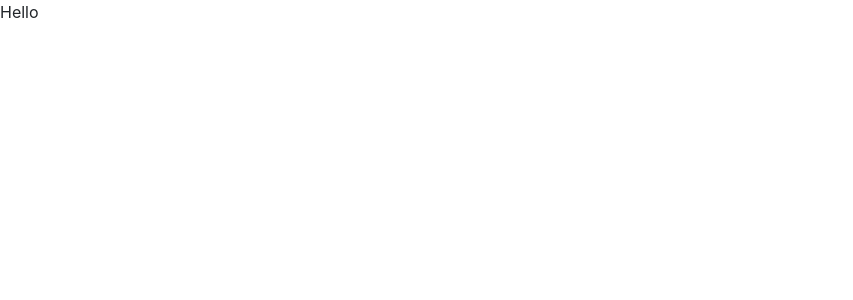
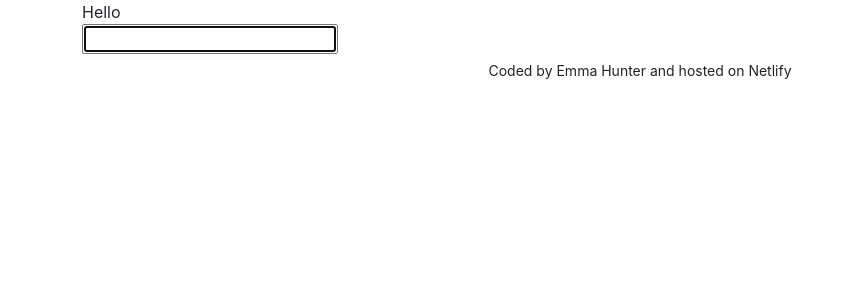
Before and after one commit to emma-hunter-code/dictionary-react-app, a React (Create React App) app: page / in a window 1280 px wide. Shown: the top 300 px of the page, without its empty margins (0-853 px from the left). Built offline with nearby package versions, Linux system fonts and the light colour scheme.

Commit message:
Updated App component and created Dictionary component

```diff
--- a/src/App.js
+++ b/src/App.js
@@ -1,9 +1,18 @@
 import "./App.css";
+import Dictionary from "./Dictionary";
 
 export default function App() {
   return (
     <div className="App">
-      <header className="App-header">Hello</header>
+      <div className="container">
+        <header className="App-header">Hello</header>
+        <main>
+          <Dictionary />
+        </main>
+        <footer className="text-center m-1">
+          <small>Coded by Emma Hunter and hosted on Netlify</small>
+        </footer>
+      </div>
     </div>
   );
 }
--- /dev/null
+++ b/src/Dictionary.css
@@ -0,0 +1,2 @@
+.Dictionary {
+}
--- /dev/null
+++ b/src/Dictionary.js
@@ -0,0 +1,23 @@
+import React, { useState } from "react";
+import "./Dictionary.css";
+
+export default function Dictionary() {
+  let [keyword, setKeyword] = useState("");
+
+  function search(event) {
+    event.preventDefault();
+    alert(`searching for ${keyword}`);
+  }
+
+  function handleKeywordChange(event) {
+    setKeyword(event.target.value);
+  }
+
+  return (
+    <div className="Dictionary">
+      <form onSubmit={search}>
+        <input type="search" autoFocus={true} onChange={handleKeywordChange} />
+      </form>
+    </div>
+  );
+}
```
